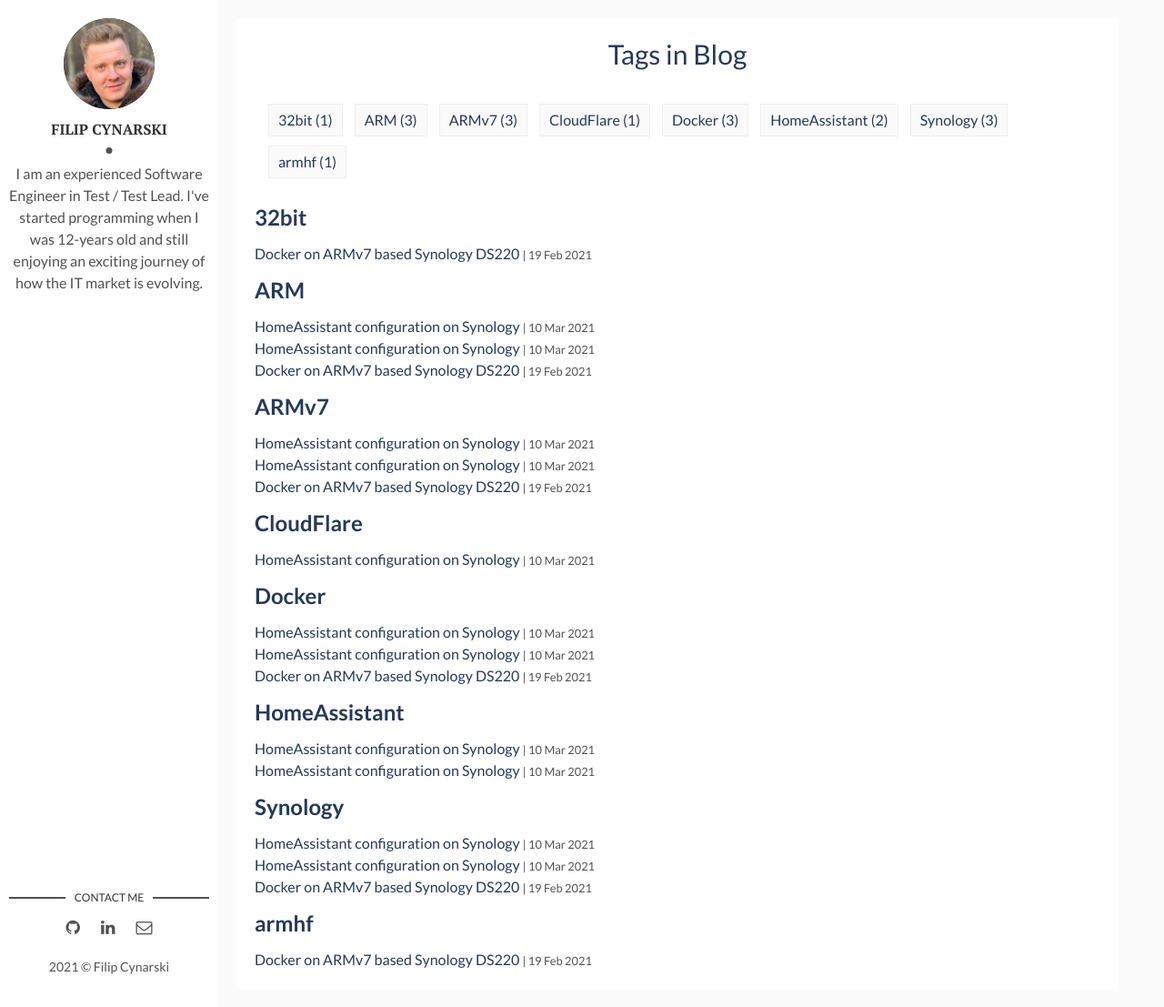
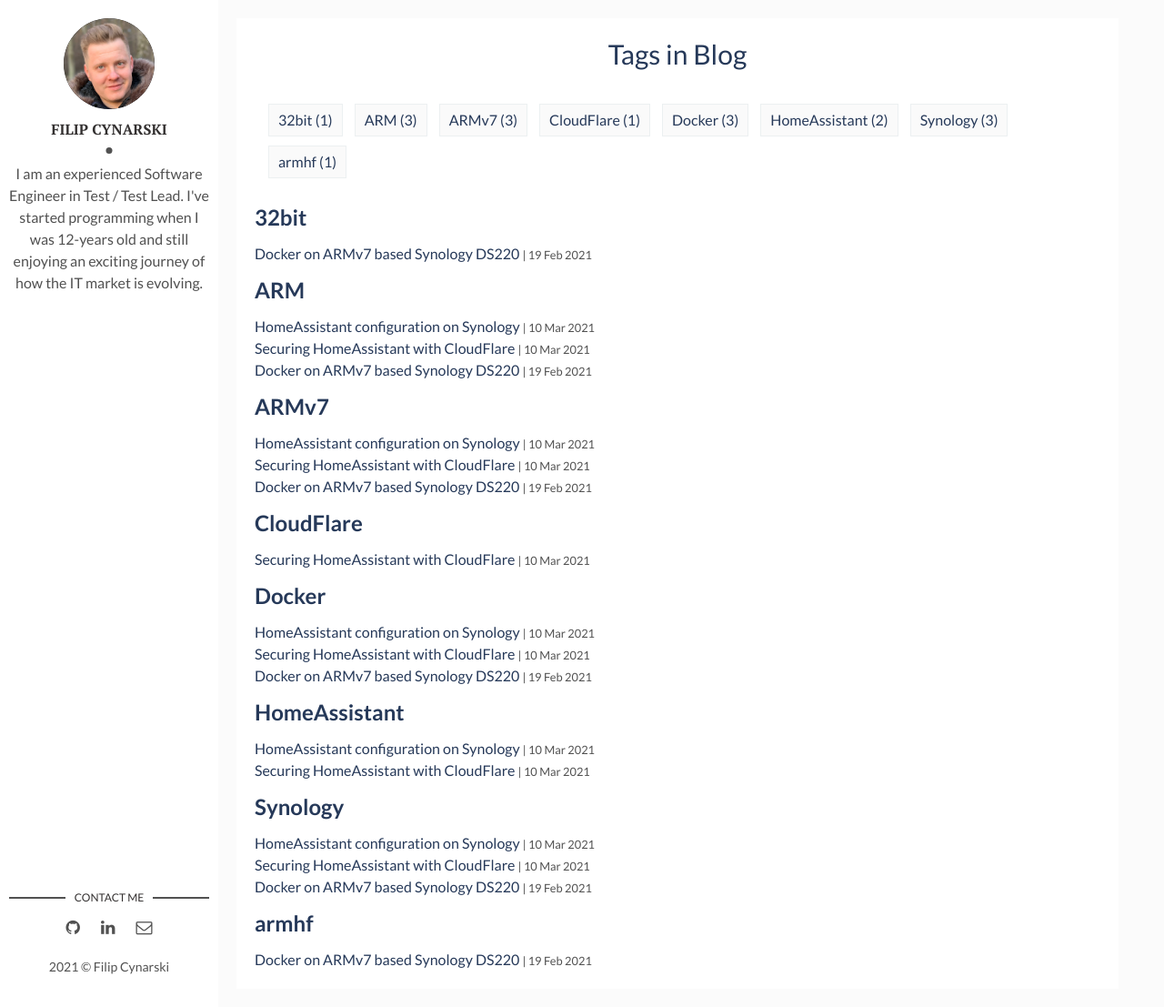
Before and after one commit to filipcynarski-software/filipcynarski-software.github.io, a Jekyll site: the page built from docs/tags.html, in a window 1280 px wide and 1107 px high. Shown: the whole window at 91% size. Built offline with Jekyll 4.4.1, drawn with Linux system fonts in a browser that asks for light colours.

Commit message:
First version of article

```diff
--- a/docs/_posts/2021-03-10-cloudflare-to-protect-your-homassistant.md
+++ b/docs/_posts/2021-03-10-cloudflare-to-protect-your-homassistant.md
@@ -1,6 +1,6 @@
 ---
 layout: post
-title: HomeAssistant configuration on Synology
+title: Securing HomeAssistant with CloudFlare
 date: 2021-03-10 21:00:20 +0100
 description: Securing home assistant with CloudFlare
 tags: [HomeAssistant, Synology, CloudFlare, Docker, ARM, ARMv7]
```
